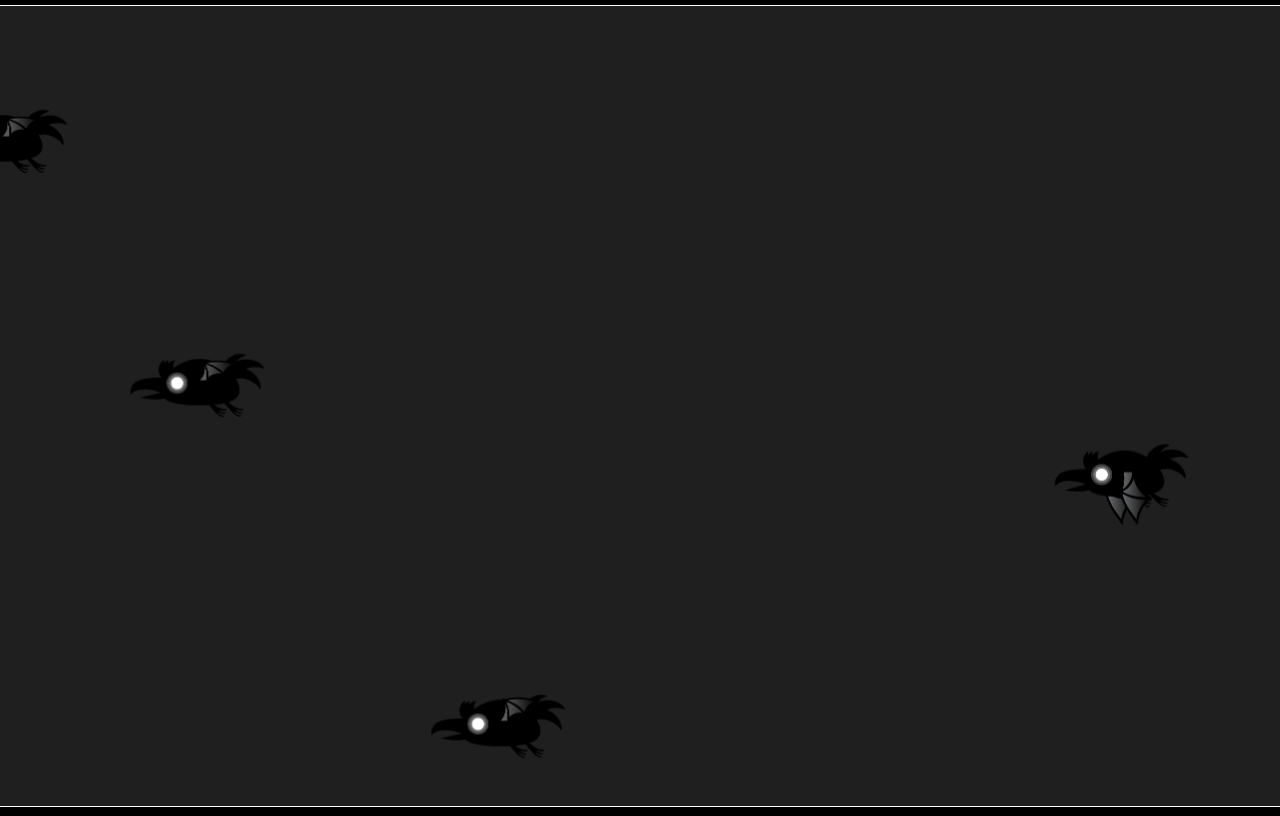
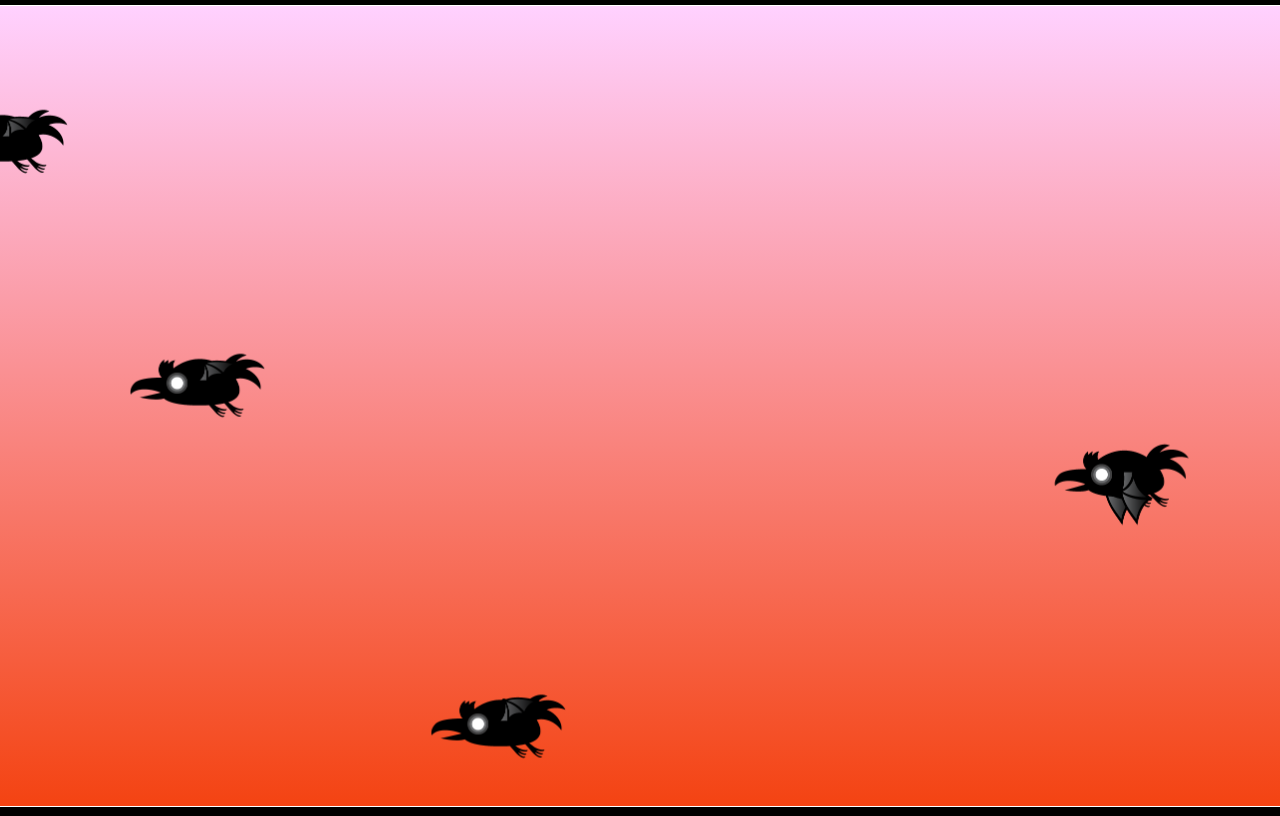
Before and after one commit to AleksandarStanisic021/jsgame, a website built with Vite: page ,/index.html in a window 1280 px wide. Built offline with nearby package versions, Linux system fonts and the light colour scheme.

Commit message:
Update canvas background to a gradient and ensure minimum height

```diff
--- a/,/src/style.css
+++ b/,/src/style.css
@@ -10,5 +10,6 @@ body{
 
 #canvas{
   border:1px solid #fff;
-  background-color: #1f1f1f;
+  background: linear-gradient(to top, #f44312 0%, #ffd1ff 100%);
+  min-height: 100vh;
 }
```
